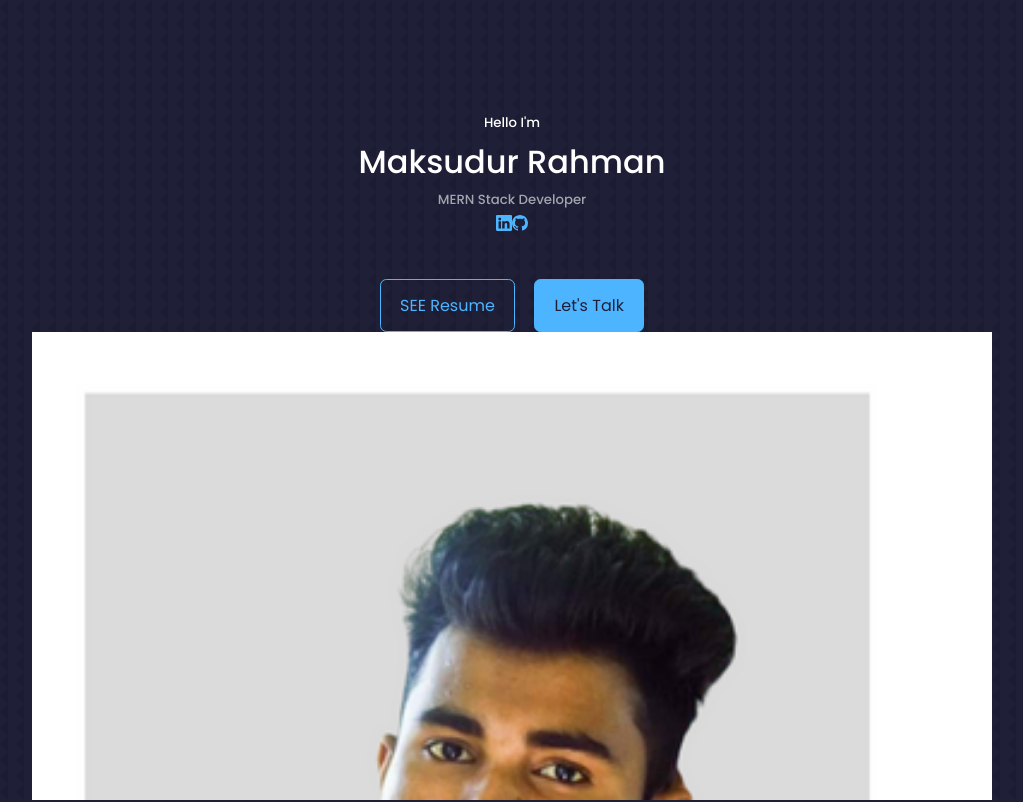
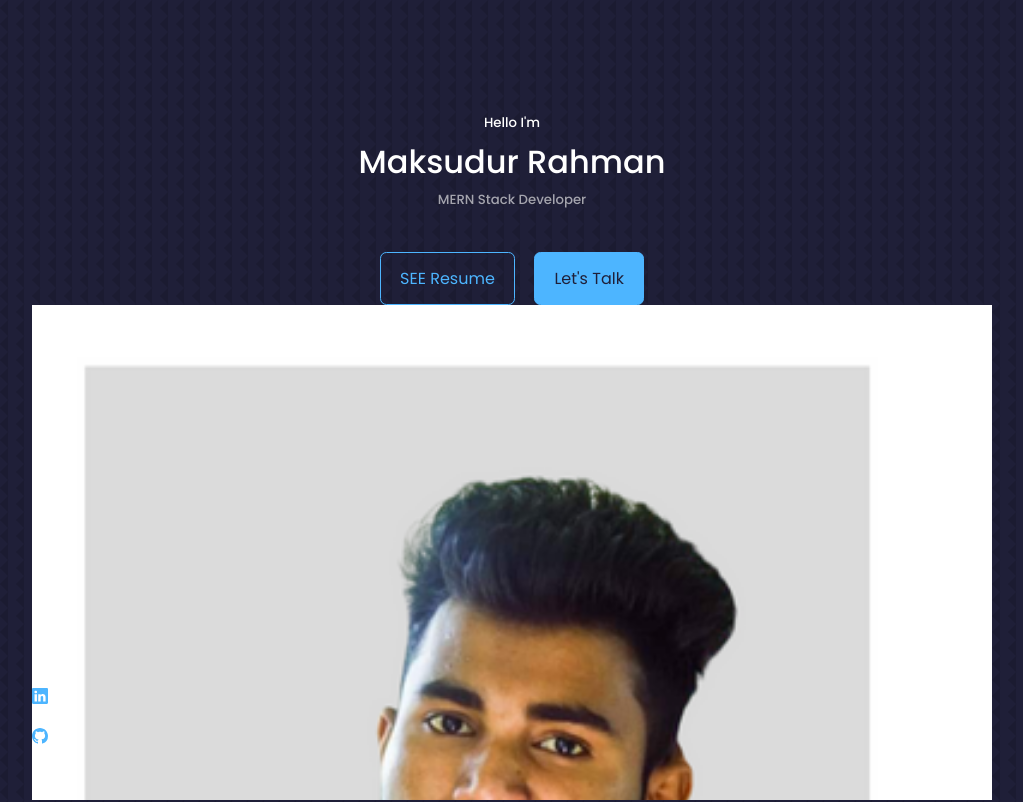
Before and after one commit to prio12/Prio_Portfolio, a React (Create React App) app: page / in a window 1280 px wide. Shown: the top 802 px of the page, without its empty margins (128-1151 px from the left). Built offline with nearby package versions, Linux system fonts and the light colour scheme.

Commit message:
social links fixed

```diff
--- a/src/components/Header/Header.css
+++ b/src/components/Header/Header.css
@@ -16,3 +16,20 @@ header {
     justify-content: center;
     gap: 1.2rem;
 }
+
+.header-socials {
+    display: flex;
+    flex-direction: column;
+    align-items: center;
+    gap: 0.8rem;
+    position: absolute;
+    left: 0;
+    bottom: 3rem;
+}
+
+.header-socials ::after {
+    content: "";
+    width: 1px;
+    height: 2rem;
+    background: var(--color-primary);
+}
```
